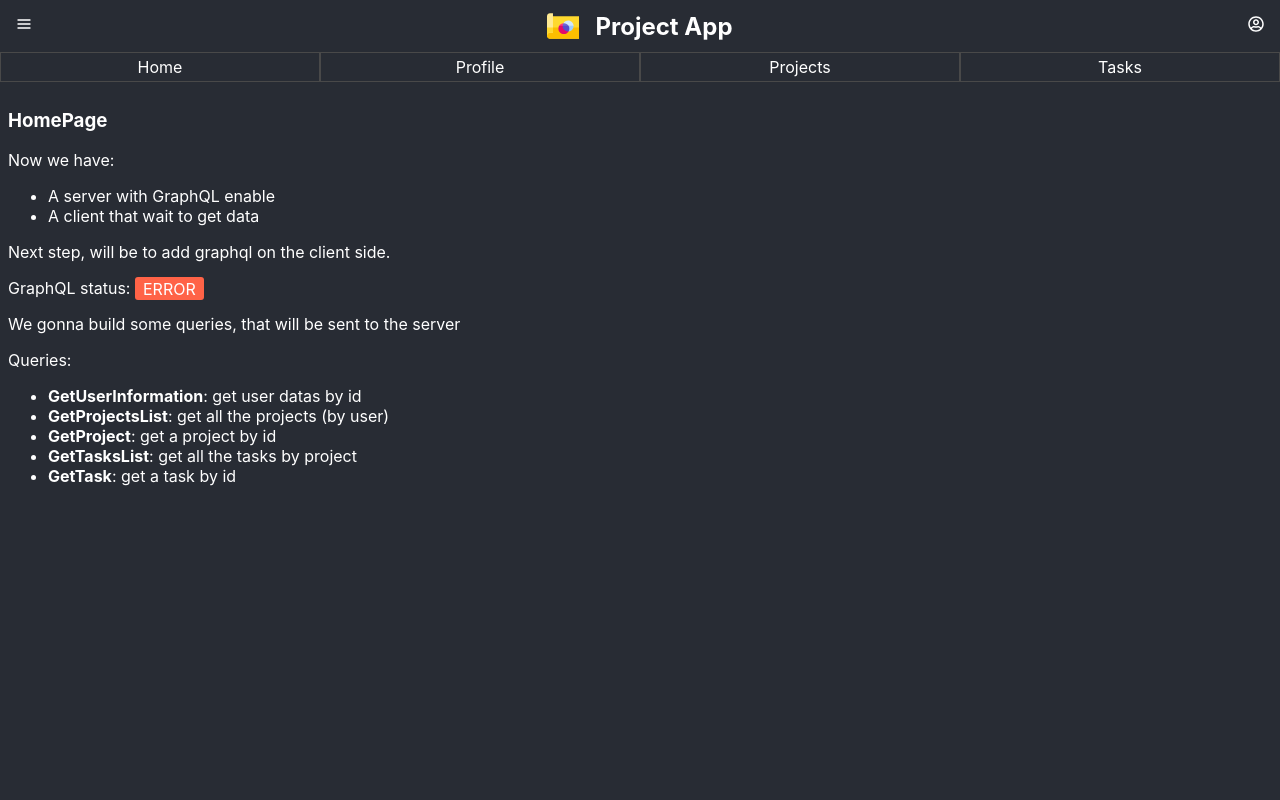
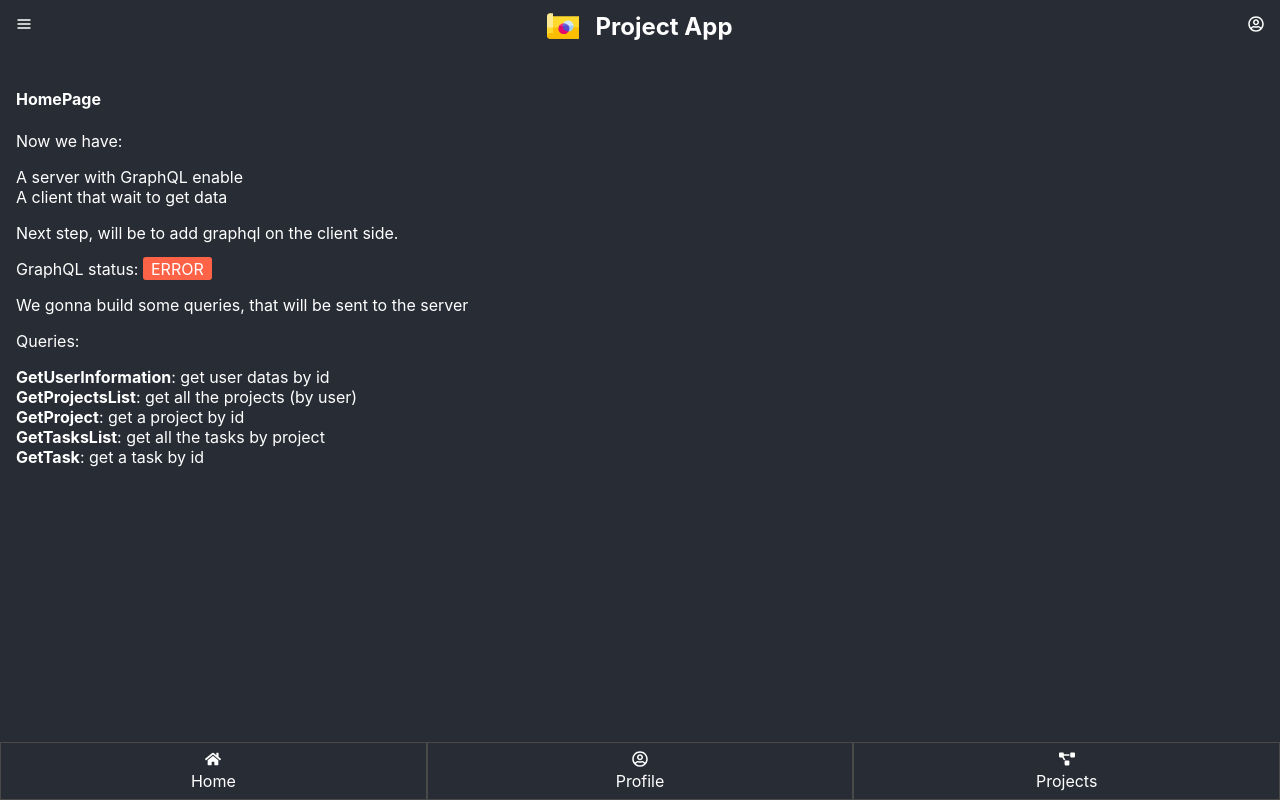
Before and after one commit to sychagneux/Cour-LP-Transverse-Client, a React (Create React App) app in the folder my-app/: page /home in a window 1280 px wide. Built offline with nearby package versions, Linux system fonts and the light colour scheme.

Commit message:
change navigation and request project

```diff
--- a/my-app/src/App.js
+++ b/my-app/src/App.js
@@ -15,8 +15,7 @@ function App() {
   return (
     <div className="App">
       <Header />
-      <Navbar />
-      <Switch>
+      <Switch className="flex-1">
         <Route path="/home">
           <HomePage />
         </Route>
@@ -39,6 +38,7 @@ function App() {
           <ProjectDetail />
         </Route>
       </Switch>
+      <Navbar />
     </div>
   );
 }
--- a/my-app/src/component/common/Home.js
+++ b/my-app/src/component/common/Home.js
@@ -20,7 +20,7 @@ class HomePage extends Component {
   render() {
     return (
       <div className="container">
-        <h3>HomePage</h3>
+        <h4>HomePage</h4>
         <p>Now we have:</p>
         <ul>
           <li>A server with GraphQL enable</li>
--- a/my-app/src/component/common/Navbar.js
+++ b/my-app/src/component/common/Navbar.js
@@ -1,24 +1,30 @@
 import React, { Component } from "react";
+import { FaRegUserCircle, FaHome, FaProjectDiagram } from "react-icons/fa";
 import { Link } from "react-router-dom";
 
 class Navbar extends Component {
-
   render() {
     return (
       <nav>
         <ul className="nav-list">
+          <Link to="/home">
             <li>
-            <Link to="/home">Home</Link>
+              <FaHome />
+              <p>Home</p>
             </li>
+          </Link>
+          <Link to="/me">
             <li>
-            <Link to="/me">Profile</Link>
+              <FaRegUserCircle />
+              <p>Profile</p>
             </li>
+          </Link>
+          <Link to="/projects">
             <li>
-            <Link to="/projects">Projects</Link>
+              <FaProjectDiagram />
+              <p>Projects</p>
             </li>
-          <li>
-            <Link to="/tasks">Tasks</Link>
-          </li>
+          </Link>
         </ul>
       </nav>
     );
--- a/my-app/src/component/common/ProfilPage.js
+++ b/my-app/src/component/common/ProfilPage.js
@@ -1,9 +1,13 @@
-import React, { Component } from 'react';
+import React, { Component } from "react";
 
 class ProfilPage extends Component {
-    render() {
-      return <h2>My page</h2>;
-    }
+  render() {
+    return (
+      <div className="container">
+        <h4>My page</h4>
+      </div>
+    );
+  }
 }
 
 export default ProfilPage;
--- a/my-app/src/component/project/ProjectList.js
+++ b/my-app/src/component/project/ProjectList.js
@@ -1,14 +1,15 @@
-import React, { Component } from 'react';
-import gql from 'graphql-tag';
-import { useQuery } from '@apollo/react-hooks';
+import React, { Component } from "react";
+import gql from "graphql-tag";
+import { useQuery } from "@apollo/react-hooks";
 //npm install graphql-tag
 //npm install @apollo/react-hooks
 
 const GET_PROJECTS = gql`
   {
     projects {
-      id
+      _id
       name
+      description
     }
   }
 `;
@@ -16,27 +17,36 @@ const GET_PROJECTS = gql`
 function Projects() {
   const { loading, error, data } = useQuery(GET_PROJECTS);
 
-  if (loading) return 'Loading...';
+  if (loading) return "Loading...";
   if (error) return `Error! ${error.message}`;
 
   return (
     <ul>
-      {data.projects.map(item => (
-        <li key={item.id} value={item.name}>
-          {item.breed}
+      {data.projects.map(item =>
+        <li key={item._id} value={item.name} className="project-list-item">
+          <p>
+            {item.name}
+          </p>
+          <p>
+            {item.description}
+          </p>
         </li>
-      ))}
+      )}
     </ul>
   );
 }
 
 class ProjetList extends Component {
-    render() {
-      return <div className="container">
-        <h4>List of all projects.</h4>
-        <Projects></Projects>
-      </div> ;
-    }
+  render() {
+    return (
+      <div className="container">
+        <h4 style={{
+          marginLeft: ".5em"
+        }}>List of all projects.</h4>
+        <Projects />
+      </div>
+    );
+  }
 }
 
 export default ProjetList;
--- a/my-app/src/style/App.css
+++ b/my-app/src/style/App.css
@@ -75,14 +75,21 @@ body{
   padding: .5em;
 }
 
-.nav-list li{
-  padding: .25em;
+.nav-list a{
+  padding: .5em;
   flex: 1 1;
   border: 1px solid #494949;
+  display: flex;
+  flex-direction: column;
+  align-items: center;
+}
+.nav-list p {
+  margin:0;
 }
 
 .container{
-  padding: .5em;
+  padding: 1em;
+  flex: 1;
 }
 
 .sidebar{
@@ -112,3 +119,15 @@ body{
   border-radius: 3px;
   padding: 0.1em 0.5em;
 }
+
+ul{
+  list-style-type: none;
+  padding: 0;
+}
+
+.project-list-item{
+  border-radius: 12px;
+  padding: .25em 1.5em;
+  border: 1px solid;
+  margin-bottom: 1em;
+}
```
Lines whose indentation alone changed are shown as unchanged.
